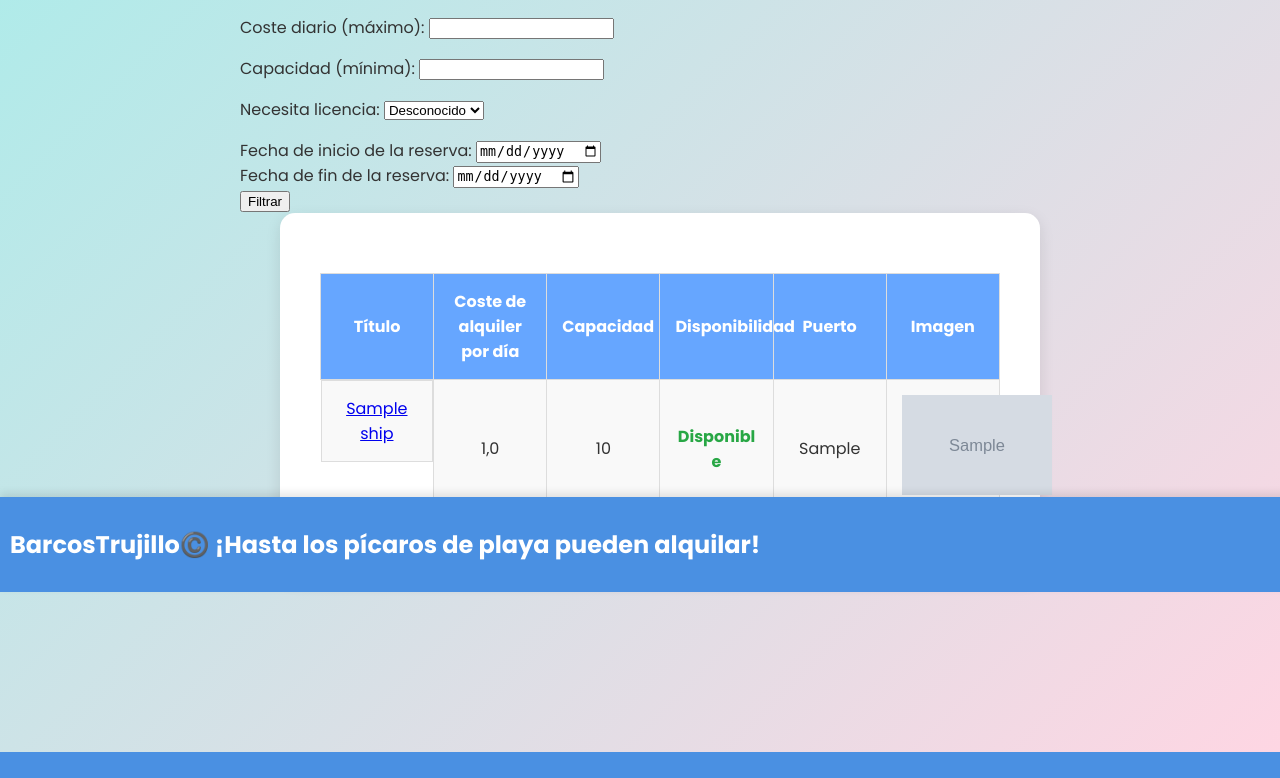
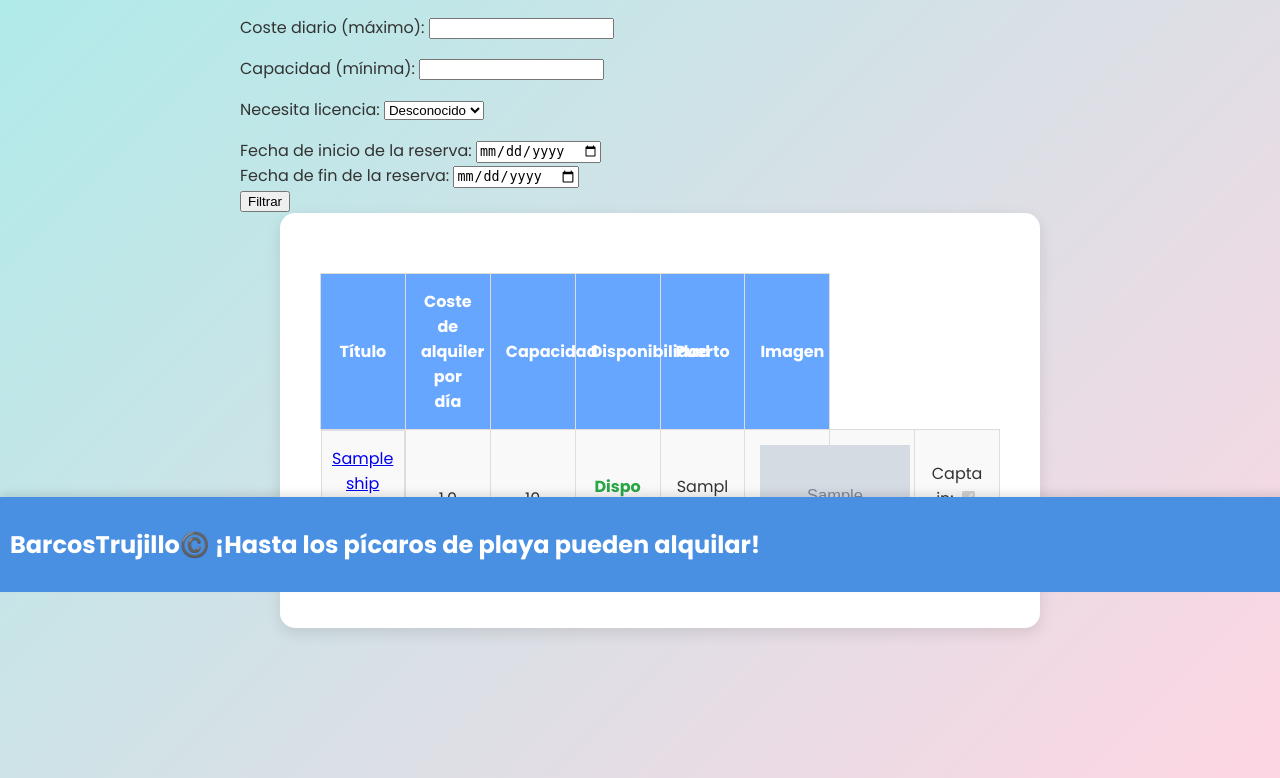
Before and after one commit to frajimmor2/NavegaTrujillo, a Django app: page /catalog/ in a window 1280 px wide. Shown: the part 208-986 px from the top of the page. Before the commit the page ends 960 px from the top, so only its background shows below. Run offline with Django 5.2, Linux system fonts and the light colour scheme; a user stored in the database is signed in; tables that the repository leaves empty hold one stand-in row (values such as "Sample post"); grey boxes marked "Sample" are stand-in pictures.

Commit message:
reserva rápida

```diff
--- a/NavegaTrujilloWeb/catalog/views.py
+++ b/NavegaTrujilloWeb/catalog/views.py
@@ -18,7 +18,9 @@ def list(request):
 
     f = ship_filter(request.GET, queryset=(ships))
     form = dates_form()
-    return render(request,"./catalog/list.html",{"ships":ships, "filter": f, "form": form})
+    form_obligatory_captain = ReservationForm()
+    form_optional_captain = ReservationFormNotLogged()
+    return render(request,"./catalog/list.html",{"ships":ships, "filter": f, "form": form,"form_obligatory_captain":form_obligatory_captain,"form_optional_captain":form_optional_captain})
 
 def filtered_list(request):
     ships = Ship.objects.all().order_by('capacity')
@@ -69,10 +71,12 @@ def filtered_list(request):
                         ship.available = False
 
 
+    form_obligatory_captain = ReservationForm()
+    form_optional_captain = ReservationFormNotLogged()
 
 
 
-    return render(request,"./catalog/list.html" ,{"ships":ships, "filter": f, "form": form})
+    return render(request,"./catalog/list.html" ,{"ships":ships, "filter": f, "form": form,"form_obligatory_captain":form_obligatory_captain,"form_optional_captain":form_optional_captain})
 
 def show(request, ship_id):
 
--- a/NavegaTrujilloWeb/templates/catalog/list.html
+++ b/NavegaTrujilloWeb/templates/catalog/list.html
@@ -50,6 +50,12 @@
                             <td class="data_column">{% if ship.available %} Disponible {% else %} No disponible {% endif %}</td>
                             <td>{{ ship.port.ubication }}</td>
                             <td><img src="{{ ship.image.url }}" alt="Barco" style="width: 150px; height: 100px;"></td>
+			    <td> </td>
+			    <td><form action={% if request.user.is_authenticated %} "../../../reserva/{{ship.id}}" {% else %} "ship/{{ship.id}}/reserva" {% endif %} method="post">
+			{% csrf_token %}
+			{% if request.user.is_authenticated and request.user.client.license_validated or not ship.need_license %} {{form_optional_captain}} {% else %} {{form_mandatory_captain}} {% endif %}
+			<input type="Submit" value="Reservar para mañana">
+				    </form></td>
                         </tr>
                         {% endfor %}
                     </tbody>
```
